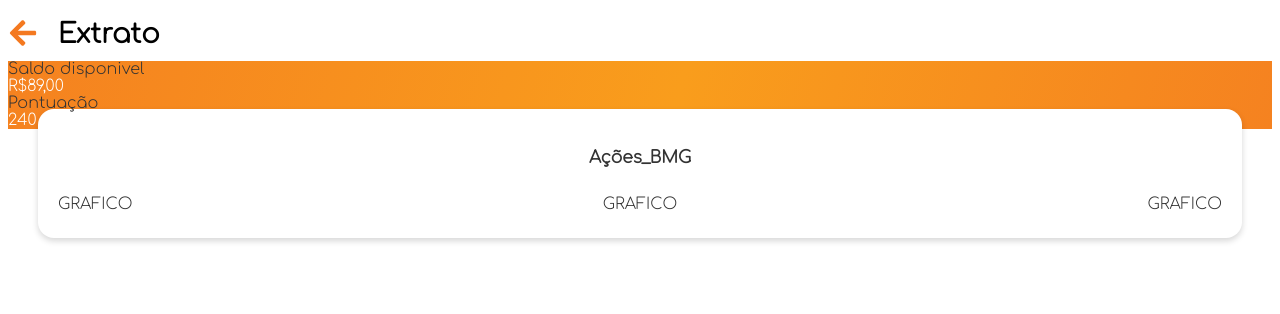
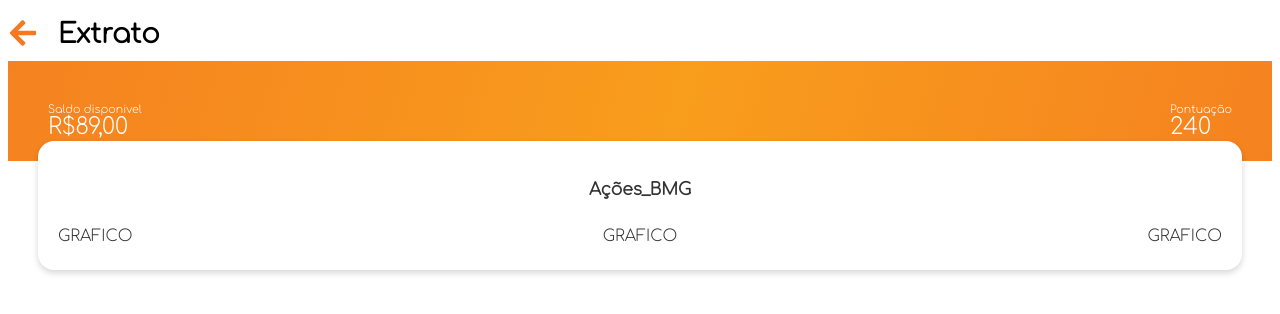
Before and after one commit to victorleandroof/HackathonBMG, a React (Create React App) app: page / in a window 1280 px wide. Shown: the top 314 px of the page. Built offline with nearby package versions, Linux system fonts and the light colour scheme.

Commit message:
SaldoPontos done

```diff
--- a/src/components/SaldoPontos/SaldoPontos.css
+++ b/src/components/SaldoPontos/SaldoPontos.css
@@ -3,10 +3,32 @@
     opacity: 1;
 }
 
-.content {
+.flex-position{
+    display: flex;
+    justify-content: space-between;
+    height: 100px;
+}
+
+.text-saldo-pontos{
     text-align: left;
-    font: Regular 23px/25px Comfortaa;
+    font: Regular 11px/13px Comfortaa;
     letter-spacing: 0px;
     color: #FFFFFF;
-    opacity: 1;
 }
+
+.content {
+    font-size: 23px;
+}
+
+.label {
+    font-size: 11px;
+    margin-top: 40px;
+}
+
+.pontos{
+    margin-right: 40px;
+}
+
+.saldo{
+    margin-left: 40px;
+}
--- a/src/components/SaldoPontos/index.js
+++ b/src/components/SaldoPontos/index.js
@@ -3,12 +3,15 @@
 
 function SaldoPontos() {
   return (
-    <div className="background-saldo">
-      <div className="label">Saldo disponivel</div>
-      <div className="content">R$89,00</div>
-
-      <div className="label">Pontuação</div>
-      <div className="content">240</div>
+    <div className="background-saldo text-saldo-pontos flex-position">
+      <div className="saldo">
+        <div className="label"> Saldo disponivel</div>
+        <div className="content"> R$89,00</div>
+      </div>
+      <div className="pontos">
+        <div className="label">Pontuação</div>
+        <div className="content">240</div>
+      </div>
     </div>
   )
 }
```
